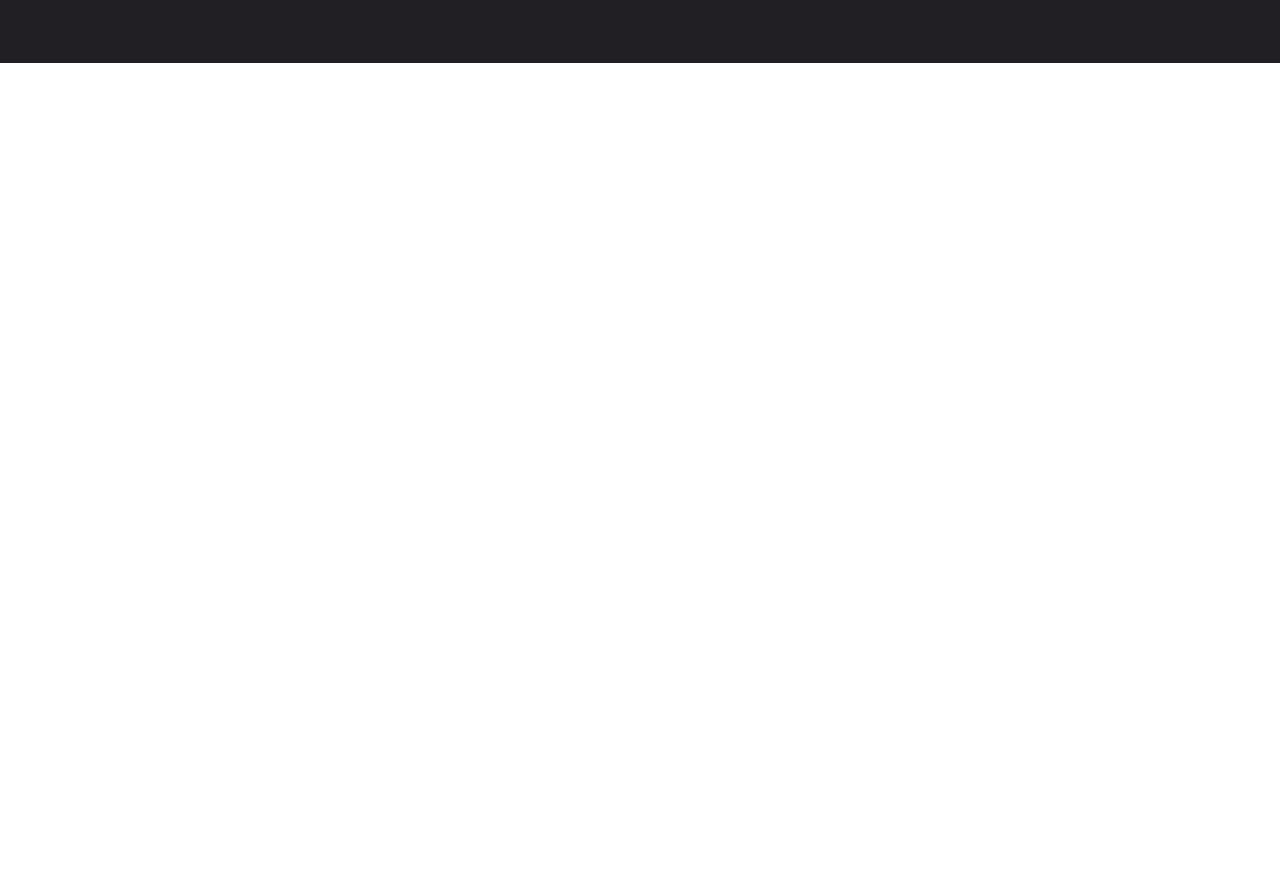
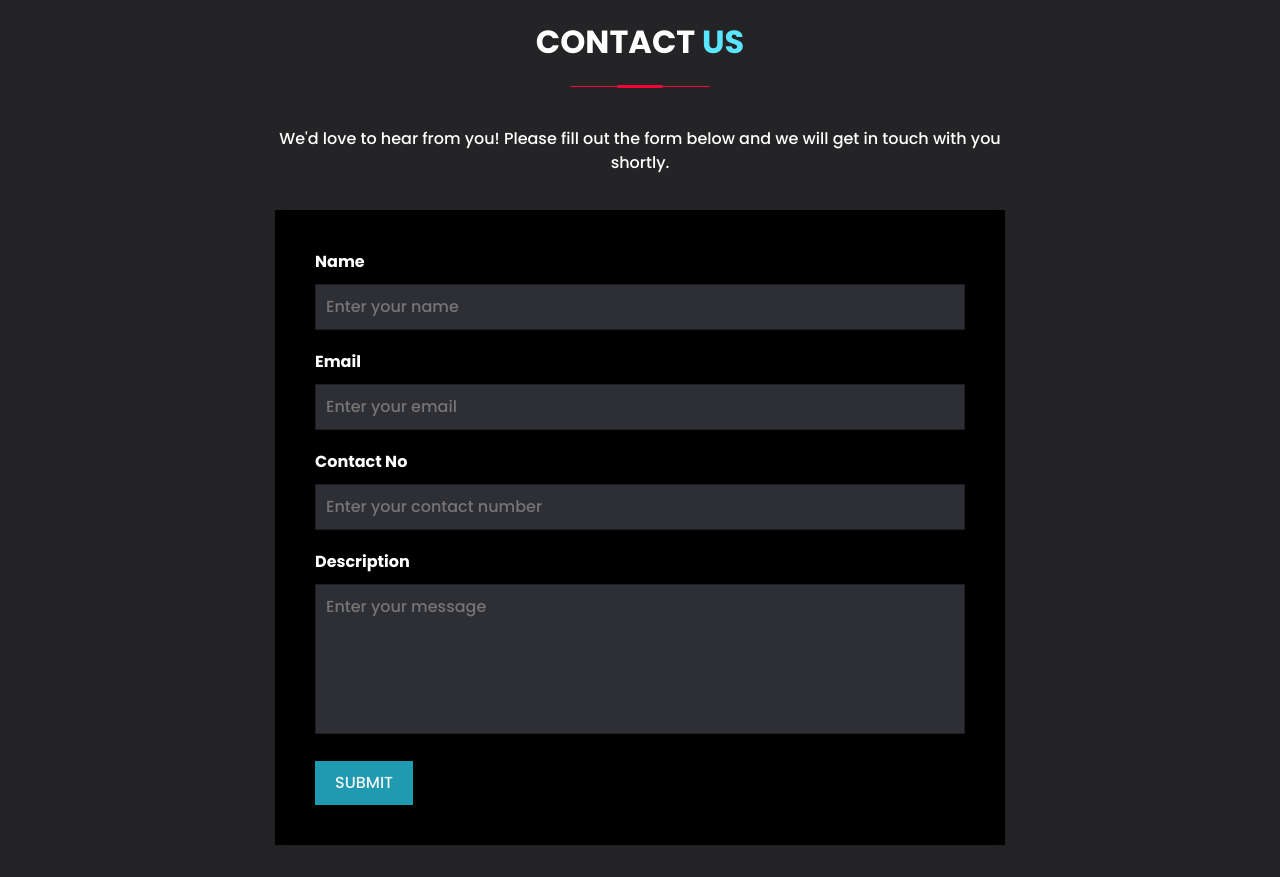
Before and after one commit to darshan-magdum/Lysis, a React (Create React App) app in the folder Frontend/lysis/: page / in a window 1280 px wide. Shown: the part 1920-2797 px from the top of the page. Before the commit the page ends 1983 px from the top, so only its background shows below. Built offline with nearby package versions, Linux system fonts and the light colour scheme.

Commit message:
contact page added

```diff
--- /dev/null
+++ b/Frontend/lysis/src/Screens/Landingpage/ContactPage.js
@@ -0,0 +1,95 @@
+import React, { useState } from "react";
+import "../../Styles/ContactPage.css";
+
+function ContactPage() {
+  const [formData, setFormData] = useState({
+    name: "",
+    email: "",
+    contactNo: "",
+    description: ""
+  });
+
+  const handleChange = (e) => {
+    const { name, value } = e.target;
+    setFormData({ ...formData, [name]: value });
+  };
+
+  const handleSubmit = (e) => {
+    e.preventDefault();
+    // Handle form submission
+    console.log(formData);
+  };
+
+  return (
+    <section className="section-contact-us">
+      <div className="container">
+        <div className="row justify-content-center text-center">
+          <div className="col-md-10 col-lg-8">
+            <div className="header-section">
+              <h2 className="title">Contact<span> Us</span></h2>
+              <p className="description">
+                We'd love to hear from you! Please fill out the form below and we will get in touch with you shortly.
+              </p>
+            </div>
+          </div>
+        </div>
+        <div className="row justify-content-center">
+          <div className="col-md-8">
+            <form className="contact-form" onSubmit={handleSubmit}>
+              <div className="form-group">
+                <label htmlFor="name">Name</label>
+                <input
+                  type="text"
+                  id="name"
+                  name="name"
+                  placeholder="Enter your name"
+                  value={formData.name}
+                  onChange={handleChange}
+                  required
+                />
+              </div>
+              <div className="form-group">
+                <label htmlFor="email">Email</label>
+                <input
+                  type="email"
+                  id="email"
+                  name="email"
+                  placeholder="Enter your email"
+                  value={formData.email}
+                  onChange={handleChange}
+                  required
+                />
+              </div>
+              <div className="form-group">
+                <label htmlFor="contactNo">Contact No</label>
+                <input
+                  type="text"
+                  id="contactNo"
+                  name="contactNo"
+                  placeholder="Enter your contact number"
+                  value={formData.contactNo}
+                  onChange={handleChange}
+                  required
+                />
+              </div>
+              <div className="form-group">
+                <label htmlFor="description">Description</label>
+                <textarea
+                  id="description"
+                  name="description"
+                  placeholder="Enter your message"
+                  value={formData.description}
+                  onChange={handleChange}
+                  required
+                ></textarea>
+              </div>
+              <button type="submit" className="btn-submit">Submit</button>
+            </form>
+          </div>
+        </div>
+      </div>
+    </section>
+  );
+}
+
+export default ContactPage;
--- a/Frontend/lysis/src/Screens/Landingpage/HomePage.js
+++ b/Frontend/lysis/src/Screens/Landingpage/HomePage.js
@@ -3,9 +3,11 @@ import "../../Styles/HomePage.css";
 import HomeNavbar from "../../Components/HomeNavbar";
 import CodeGirl from "../../../src/Images/CodeGirl.png";
 import ServicesSection from "./ServicesSection";
+import ContactPage from "./ContactPage";
 
 const HomePage = () => {
   return (
+    <>
     <div className="main-container">
       <div className="blur-circle1"></div>
       <div className="blur-circle2"></div>
@@ -28,8 +30,11 @@ const HomePage = () => {
           </div>
         </div>
       </div>
-      <ServicesSection />
+
     </div>
+    <ServicesSection />
+    <ContactPage/>
+    </>
   );
 };
 
--- /dev/null
+++ b/Frontend/lysis/src/Styles/ContactPage.css
@@ -0,0 +1,94 @@
+.section-contact-us {
+    padding-top: 30px;
+    padding-bottom: 120px;
+    font-family: "Poppins", sans-serif;
+    background-color: #242325;
+    color: #fff;
+  }
+
+  .section-contact-us .header-section {
+    margin-bottom: 35px;
+  }
+
+  .section-contact-us .header-section .title {
+    position: relative;
+    margin-bottom: 40px;
+    padding-bottom: 25px;
+    text-transform: uppercase;
+    font-weight: 700;
+  }
+
+  .section-contact-us .header-section .title:before {
+    content: "";
+    position: absolute;
+    bottom: 0;
+    left: 50%;
+    transform: translateX(-50%);
+    width: 140px;
+    height: 1px;
+    background-color: #f70037;
+  }
+
+  .section-contact-us .header-section .title:after {
+    content: "";
+    position: absolute;
+    bottom: -1px;
+    left: 50%;
+    transform: translateX(-50%);
+    width: 45px;
+    height: 3px;
+    background-color: #f70037;
+  }
+
+  .section-contact-us .header-section .title span {
+    color: #5BE6FF;
+  }
+
+  .section-contact-us .header-section .description {
+    color: #ffffff;
+  }
+
+  .contact-form {
+    background-color: #000000;
+    padding: 40px;
+    box-shadow: 0 0 10px 0 rgba(0, 0, 0, 0.1);
+  }
+
+  .contact-form .form-group {
+    margin-bottom: 20px;
+  }
+
+  .contact-form .form-group label {
+    display: block;
+    margin-bottom: 10px;
+    font-weight: 600;
+  }
+
+  .contact-form .form-group input,
+  .contact-form .form-group textarea {
+    width: 100%;
+    padding: 10px;
+    border: 1px solid #1d1e23;
+    background-color: #2e2f35;
+    color: #ffffff;
+  }
+
+  .contact-form .form-group textarea {
+    height: 150px;
+    resize: none;
+  }
+
+  .btn-submit {
+    display: inline-block;
+    padding: 10px 20px;
+    color: #f4f3f3;
+    background-color:#209ab0 ;
+    border: none;
+    text-transform: uppercase;
+    cursor: pointer;
+    transition: background-color 0.3s ease;
+  }
+
+  .btn-submit:hover {
+    background-color: #3a7075;
+  }
--- a/Frontend/lysis/src/Styles/Service.css
+++ b/Frontend/lysis/src/Styles/Service.css
@@ -4,7 +4,7 @@ a,p,h1,h2,h3,h4,ul {
 }
 
 .section-services {
-	padding-top: 110px;
+	padding-top: 40px;
 	padding-bottom: 120px;
 	font-family: "Poppins", sans-serif;
 	background-color: #211f24;
@@ -55,7 +55,7 @@ a,p,h1,h2,h3,h4,ul {
 
 .section-services .single-service {
 	margin-top: 40px;
-	background-color: #24252a;
+	background-color: #36373a;
 	box-shadow: 0 0 10px 0 rgba(0,0,0,.1);
 }
 
```
